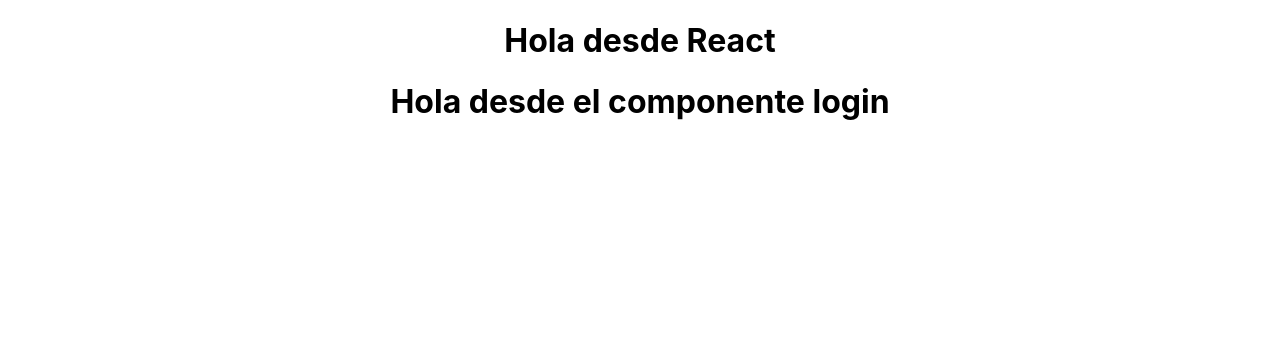
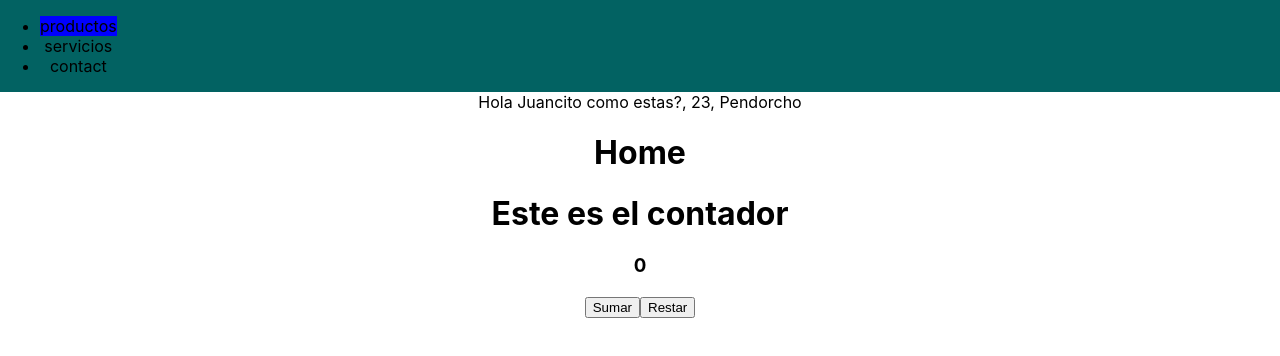
Before and after one commit to lufz88/proyectoReactCoderhouse, a React (Create React App) app: page / in a window 1280 px wide. Shown: the top 356 px of the page. Built offline with nearby package versions, Linux system fonts and the light colour scheme.

Commit message:
componentes padres e hijos, props , variables y estados

```diff
--- a/src/App.js
+++ b/src/App.js
@@ -1,14 +1,24 @@
-import logo from './logo.svg';
 import './App.css';
-import { Login } from './Login';
+import CounterContainer from './components/Counter/CounterContainer';
+import ItemList from './components/ItemList/ItemList';
+import { Navbar } from './components/Navbar/Navbar';
 
 function App() {
-  return (
-    <div className="App">
-      <h1>Hola desde React</h1>
-      <Login />
-    </div>
-  );
+	let saludo = 'Hola Juancito como estas?';
+	let nombre = 'Pendorcho';
+
+	return (
+		/* hasta el return todo es js, pero a partir de acá no, es jsx. Para meter algo de js tengo que envolverlo entre llaves*/ <div className="App">
+			<Navbar />
+			{/*Navbar es hijo de App porque lo importa y lo renderiza. A su vez es hermano de ItemList.
+      Unicamente puedo enviar informacion de componentes padres a componentes hijos ('props' - formas de enviar info). Por ejemplo, puedo usar variables de App en Navbar o ItemList, pero no puedo usar variables de Navbar en App o ItemList*/}
+			<ItemList saludo={saludo} edad={23} nombre={nombre} />
+			<h1>Home</h1>
+			<CounterContainer />
+		</div>
+	);
 }
 
 export default App;
+
+// creando una funcion creamos un componente en React - en la carpeta 'components' creamos carpetas por componentes con primera letra mayuscula por convencion. En cada carpeta de componente tengo el archivo jsx y el archivo de estilos. De esta manera la organización mejora.
--- a/src/Login.jsx
+++ /dev/null
@@ -1,7 +0,0 @@
-// componente - es una funcion que puede retornar HTML (no es html igual, se llama jsx)
-
-const Login = () => {
-  return <h1>Hola desde el componente login</h1>
-}
-
-export {Login}
--- /dev/null
+++ b/src/components/Counter/CounterContainer.jsx
@@ -0,0 +1,43 @@
+// const Counter = () => {
+// 	let counter = 0; // las variables no pueden cambiarse en React de la forma habitual porque los componentes no pueden mutar. Los componentes cuando escuchan un cambio se vuelven a renderizar. Entonces aunque la cambie la variable, el componente se vuelve a leer y vuelve a inicializar la variable en 0. Aquí entran en juego los Hooks. Los componentes tienen un estado y el estado sí perdura en cada renderizado y se acuerda de su valor anterior.
+
+// 	const sumar = () => {
+// 		counter++;
+// 	};
+
+// 	const restar = () => {
+// 		counter--;
+// 	};
+
+// 	return (
+// 		<div>
+// 			<h1>Este es el contador</h1>
+// 			<h3>{counter}</h3>
+// 			<button onClick={sumar}>Sumar</button>
+// 			<button onClick={restar}>Restar</button>
+// 		</div>
+// 	);
+// };
+
+import CounterPresentation from './CounterPresentation';
+import { useState } from 'react'; // importo el hook
+
+const CounterContainer = () => {
+	// const counter = useState(0); // para darle un valor inicial, se lo doy en los parametros de useState. Lo que me devuelve useState es un arreglo que va a tener en la primera posicion una variable, y en la segunda una funcion que es la que tengo que usar para cambiar el estado. Lo mejor es desestructurarlo como arreglo
+
+	const [counter, setCounter] = useState(0); // gracias al hooks se recuerda el estado aunque se vuelva a renderizar. Esto nos va a servir para variables que yo necesite manipular y modificar desde el componente.
+
+	const sumar = () => {
+		setCounter(counter + 1); // al setter solo le tengo que decir su nuevo valor. No uso reasignaciones porque las hace el propio setter (no usar ++; +=, etc)
+	};
+
+	const restar = () => {
+		setCounter(counter - 1);
+	};
+
+	return (
+		<CounterPresentation counter={counter} sumar={sumar} restar={restar} />
+	);
+};
+
+export default CounterContainer;
--- /dev/null
+++ b/src/components/Counter/CounterPresentation.jsx
@@ -0,0 +1,12 @@
+function CounterPresentation({ counter, sumar, restar }) {
+	return (
+		<div>
+			<h1>Este es el contador</h1>
+			<h3>{counter}</h3>
+			<button onClick={sumar}>Sumar</button>
+			<button onClick={restar}>Restar</button>
+		</div>
+	);
+}
+
+export default CounterPresentation;
--- /dev/null
+++ b/src/components/ItemList/ItemList.jsx
@@ -0,0 +1,15 @@
+const ItemList = ({ edad, nombre, saludo }) => {
+	// let { edad, nombre, saludo } = props; // lo mejor es desestructurar las props dentro de los paréntesis mismos
+
+	//todo lo que reciba como parámetros va a ser un objeto (las props) con tantas propiedades como yo le envie al componente desde el componente padre
+
+	// siempre se separara al componente en el contenido de la logica (contenedor) y la presentacion (el return de 'html')
+
+	return (
+		<div>
+			{saludo}, {edad}, {nombre}{' '}
+		</div>
+	);
+};
+
+export default ItemList;
--- /dev/null
+++ b/src/components/Navbar/Navbar.jsx
@@ -0,0 +1,21 @@
+// un componente es una funcion, usualmente se usa así
+
+// import './Navbar.css'; //se importa la hoja de estilos de esta manera,
+
+//otra forma es trabajar con modulos de css
+
+import styles from './Navbar.module.css'; // las clases van a pasar a ser una propiedad del objeto styles. De esta manera cada clase va a ser propia de cada modulo y no chocaria con otra clase de algun otro archivo css importado
+
+export const Navbar = () => {
+	return (
+		/* como class es palabra reservada en js, no se usa class, sino className*/ <div
+			className={styles.containerNavbar}>
+			<ul>
+				{/* cuando necesito hacer poco de css, puedo usar el atributo style. recibe un objeto y cada propiedad se usa con camelCase*/}
+				<li style={{ backgroundColor: 'blue' }}>productos</li>
+				<li>servicios</li>
+				<li>contact</li>
+			</ul>
+		</div>
+	);
+};
--- /dev/null
+++ b/src/components/Navbar/Navbar.module.css
@@ -0,0 +1,6 @@
+.containerNavbar {
+	display: flex;
+	width: 100%;
+	height: 100%;
+	background-color: rgb(2, 98, 98);
+}
```
Also changed, not shown: src/components/ItemList/ItemList.module.css (added).
